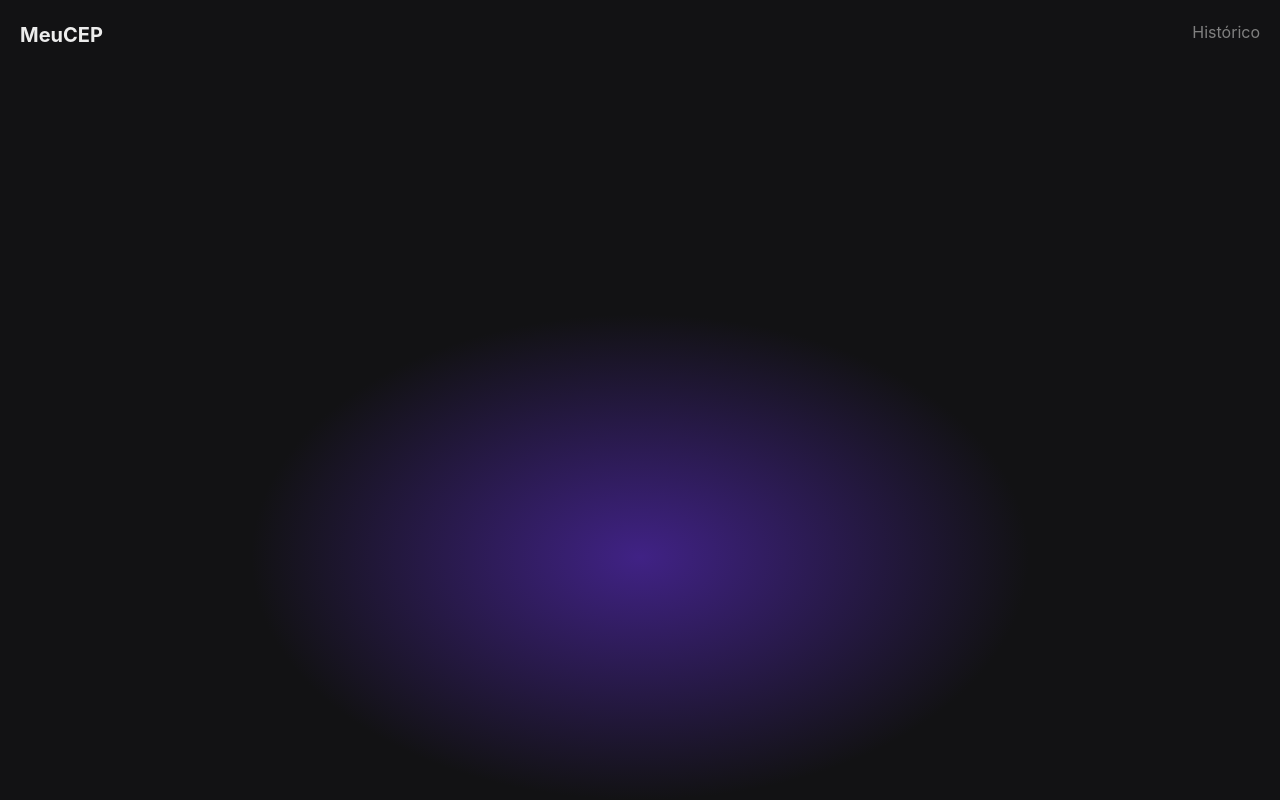
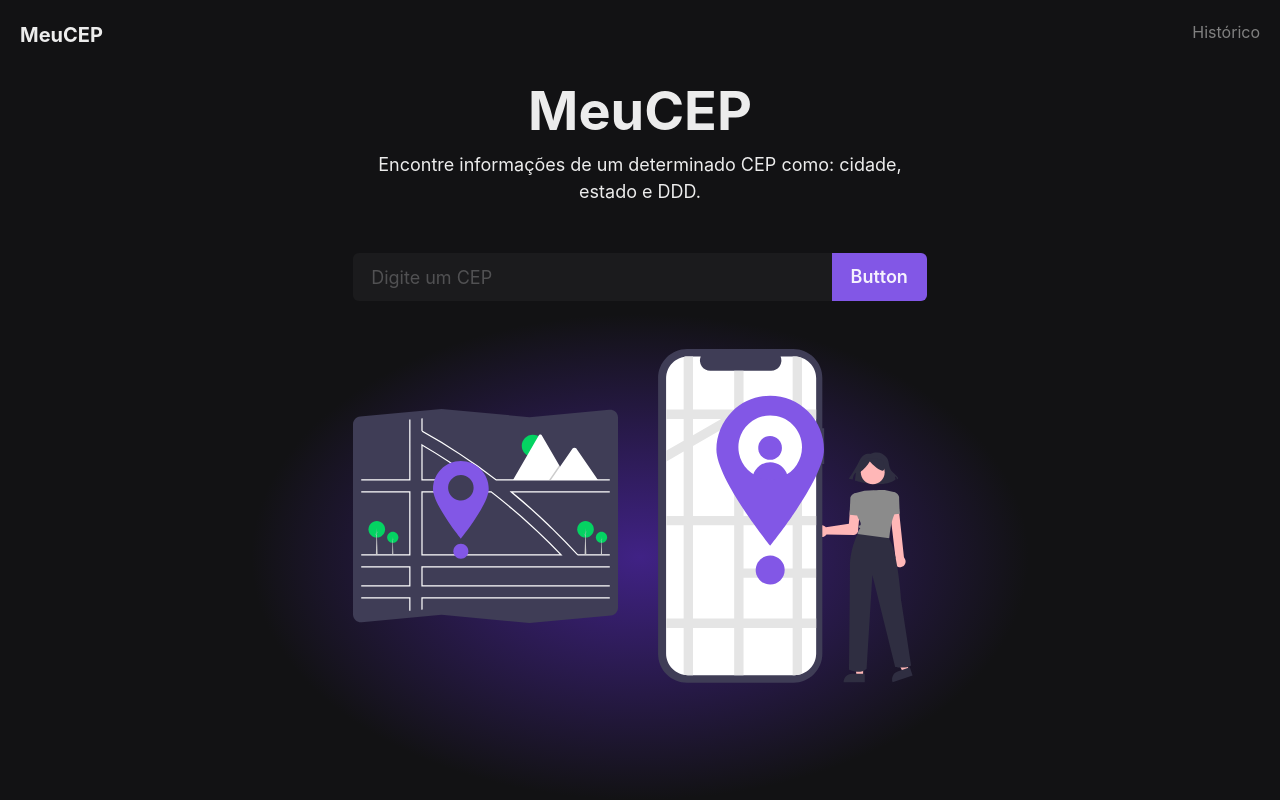
Before and after one commit to SampaioLeal/meucep, a React (Create React App) app: page / in a window 1280 px wide. Built offline with nearby package versions, Linux system fonts and the light colour scheme.

Commit message:
Design da página incial concluído

```diff
--- a/src/pages/Home.tsx
+++ b/src/pages/Home.tsx
@@ -1,5 +1,47 @@
-import { Container } from "@chakra-ui/layout";
+import { Button } from "@chakra-ui/button";
+import { Image } from "@chakra-ui/image";
+import { Input } from "@chakra-ui/input";
+import { Container, Flex, Text } from "@chakra-ui/layout";
 
 export default function Home() {
-  return <Container></Container>;
+  return (
+    <Container textAlign="center">
+      <Text fontWeight="bold" fontSize={54}>
+        MeuCEP
+      </Text>
+      <Text fontSize={18}>
+        Encontre informações de um determinado CEP como: cidade, estado e DDD.
+      </Text>
+
+      <Flex marginY="12">
+        <Input
+          // isInvalid
+          focusBorderColor="#8257E6"
+          errorBorderColor="crimson"
+          variant="filled"
+          size="lg"
+          placeholder="Digite um CEP"
+          borderBottomRightRadius={0}
+          borderTopRightRadius={0}
+        />
+        <Button
+          borderBottomLeftRadius={0}
+          borderTopLeftRadius={0}
+          // isLoading
+          bgColor="#8257E6"
+          _hover={{
+            backgroundColor: "#6641bd",
+          }}
+          size="lg"
+        >
+          Button
+        </Button>
+      </Flex>
+
+      <Flex>
+        <Image src="/assets/mapa.svg" alt="Mapa ilustrado" />
+        <Image src="/assets/gps.svg" alt="GPS com uma pessoa ilustrados" />
+      </Flex>
+    </Container>
+  );
 }
```
Also changed, not shown: public/assets/gps.svg (added), public/assets/mapa.svg (added).
